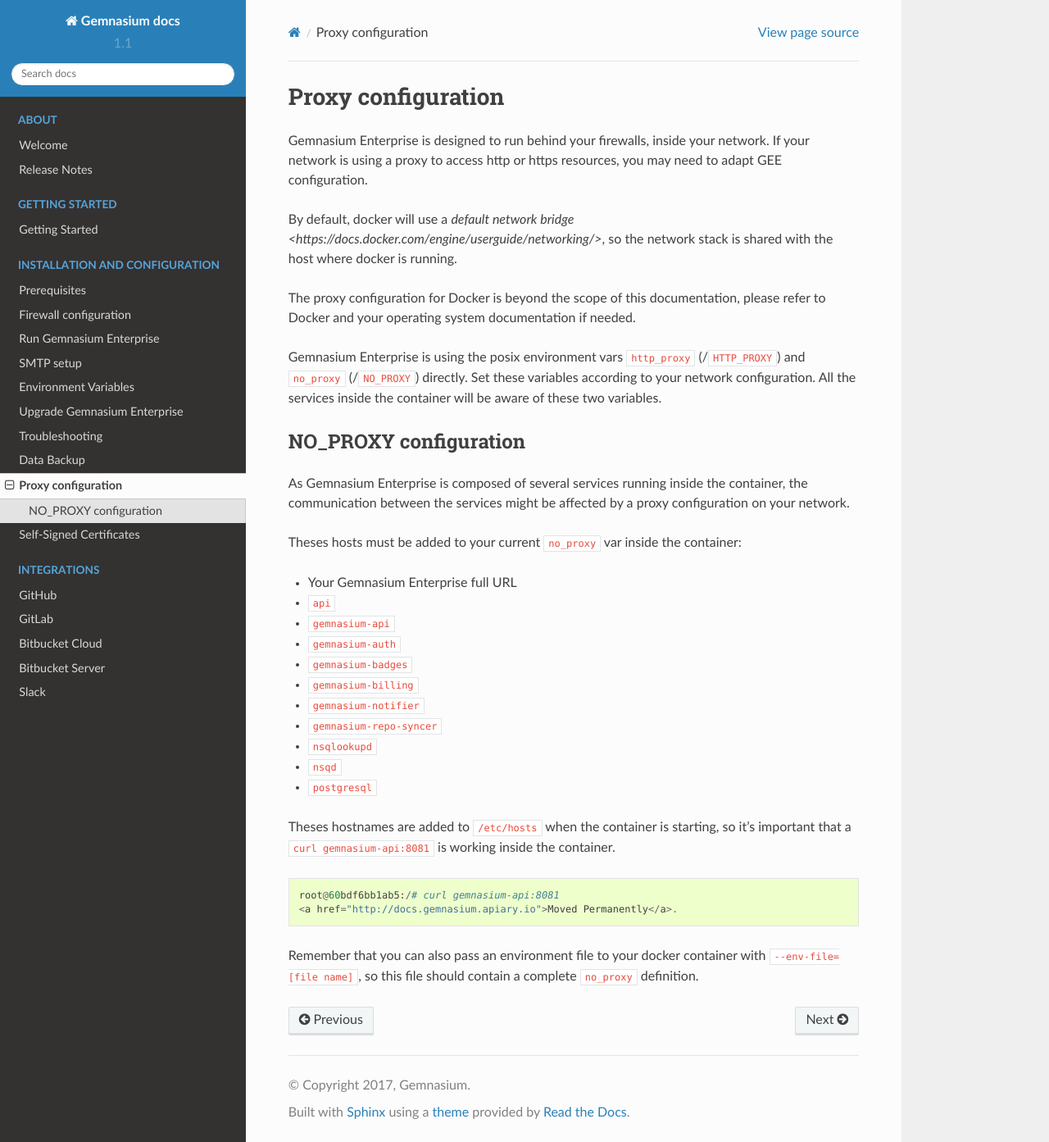
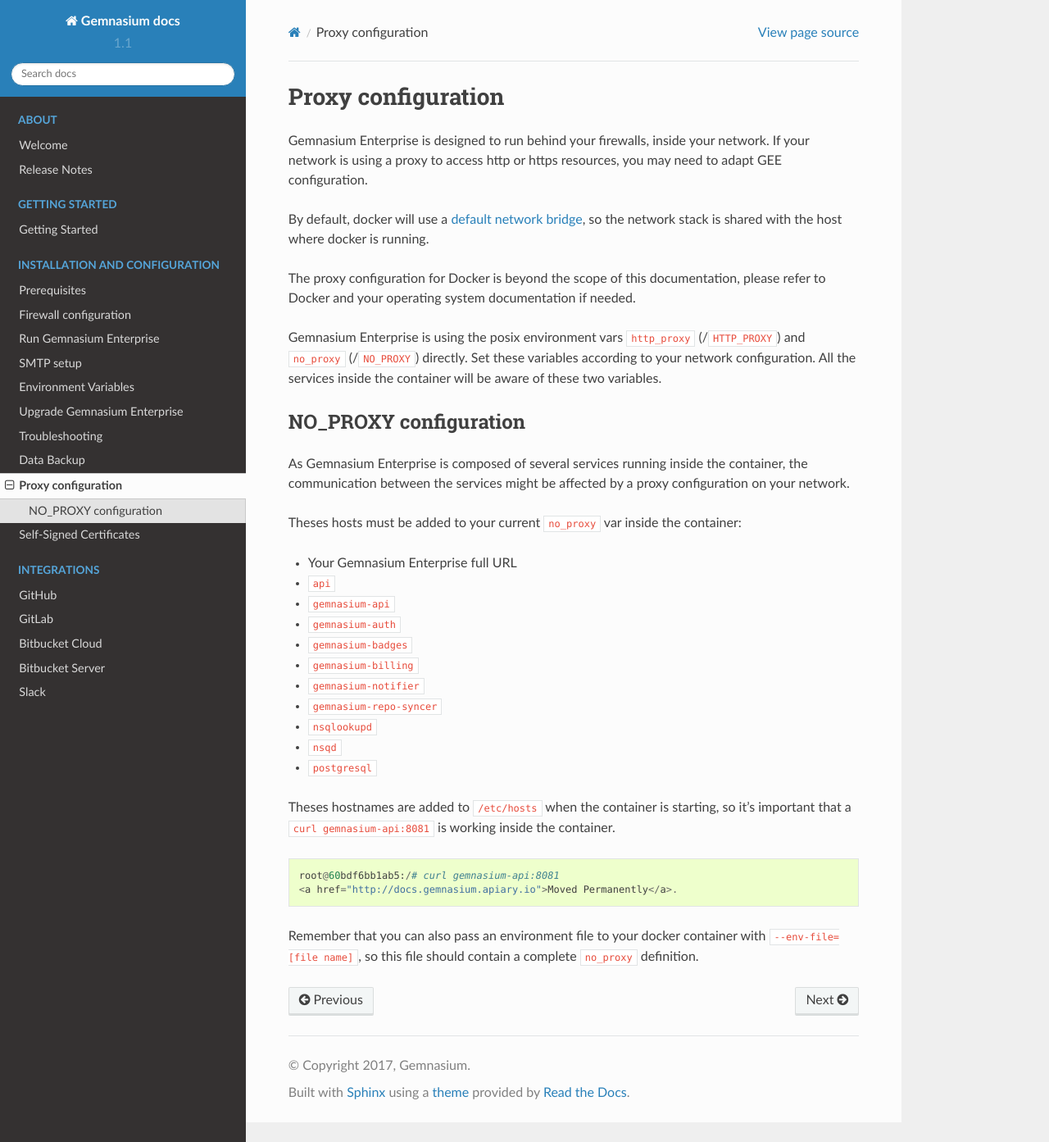
Before and after one commit to jipiboily/docs-1, a Sphinx documentation site: the page built from docs/installation/proxy.rst, in a window 1280 px wide and 1393 px high. Shown: the whole window at 82% size. Built offline with Sphinx 7.4.7 and the Read the Docs theme 2.0.0, drawn with Linux system fonts in a browser that asks for light colours.

Commit message:
Fix broken link

```diff
--- a/docs/installation/proxy.rst
+++ b/docs/installation/proxy.rst
@@ -4,7 +4,7 @@
 Gemnasium Enterprise is designed to run behind your firewalls, inside your network.
 If your network is using a proxy to access http or https resources, you may need to adapt GEE configuration.
 
-By default, docker will use a `default network bridge <https://docs.docker.com/engine/userguide/networking/>`, so the network stack is shared with the host where docker is running.
+By default, docker will use a `default network bridge <https://docs.docker.com/engine/userguide/networking/>`_, so the network stack is shared with the host where docker is running.
 
 The proxy configuration for Docker is beyond the scope of this documentation, please refer to Docker and your operating system documentation if needed.
 
```
